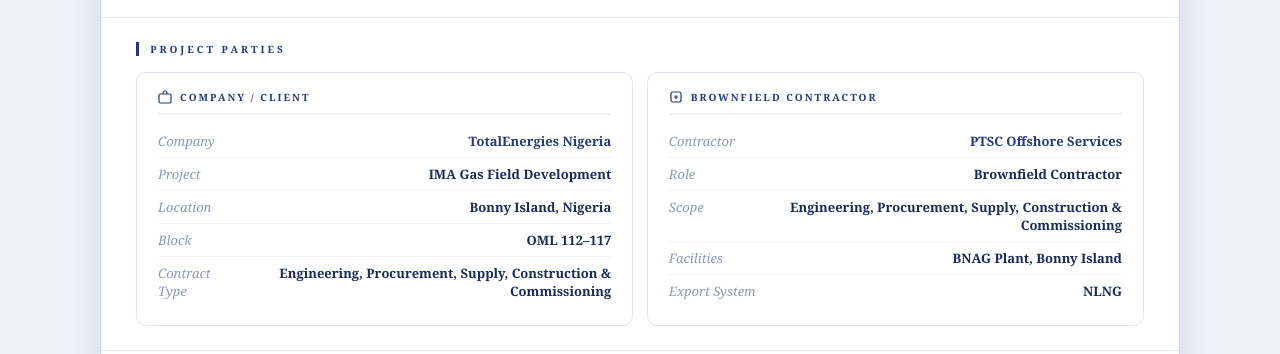
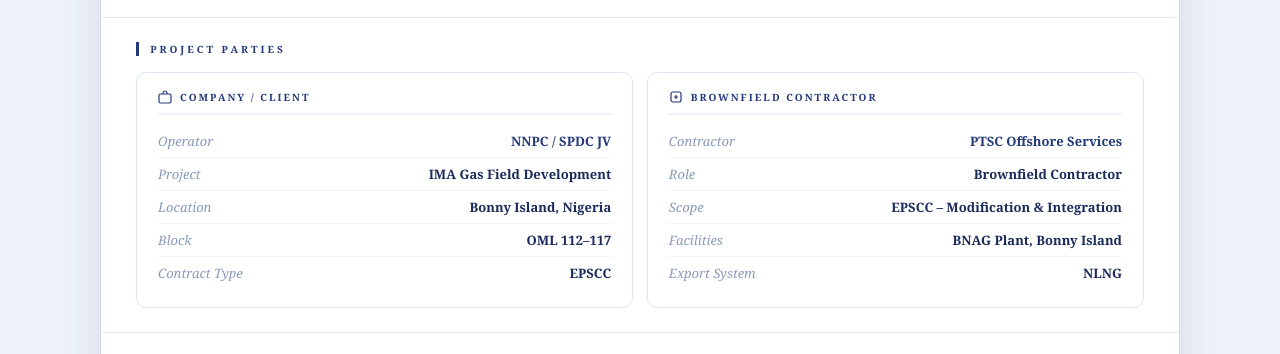
Before and after one commit to hungdivinh/ima-brownfield, a plain HTML site: page index.html in a window 1280 px wide. Shown: the part 800-1154 px from the top of the page. Drawn offline with Linux system fonts and the light colour scheme.

Commit message:
Add files via upload

```diff
--- a/index.html
+++ b/index.html
@@ -333,11 +333,11 @@
             <svg width="14" height="14" viewBox="0 0 14 14"><rect x="1" y="4" width="12" height="9" rx="1.5" fill="none" stroke="#24397A" stroke-width="1.2"/><path d="M5 4V3a2 2 0 014 0v1" stroke="#24397A" stroke-width="1.2" fill="none"/></svg>
             Company / Client
           </div>
-          <div class="pinfo-row"><span class="pinfo-key">Company</span><span class="pinfo-val hi">TotalEnergies Nigeria</span></div>
+          <div class="pinfo-row"><span class="pinfo-key">Operator</span><span class="pinfo-val hi">NNPC / SPDC JV</span></div>
           <div class="pinfo-row"><span class="pinfo-key">Project</span><span class="pinfo-val">IMA Gas Field Development</span></div>
           <div class="pinfo-row"><span class="pinfo-key">Location</span><span class="pinfo-val">Bonny Island, Nigeria</span></div>
           <div class="pinfo-row"><span class="pinfo-key">Block</span><span class="pinfo-val">OML 112&ndash;117</span></div>
-          <div class="pinfo-row"><span class="pinfo-key">Contract Type</span><span class="pinfo-val">Engineering, Procurement, Supply, Construction &amp; Commissioning</span></div>
+          <div class="pinfo-row"><span class="pinfo-key">Contract Type</span><span class="pinfo-val">EPSCC</span></div>
         </div>
 
         <div class="pinfo-card">
@@ -347,7 +347,7 @@
           </div>
           <div class="pinfo-row"><span class="pinfo-key">Contractor</span><span class="pinfo-val hi">PTSC Offshore Services</span></div>
           <div class="pinfo-row"><span class="pinfo-key">Role</span><span class="pinfo-val">Brownfield Contractor</span></div>
-          <div class="pinfo-row"><span class="pinfo-key">Scope</span><span class="pinfo-val">Engineering, Procurement, Supply, Construction &amp; Commissioning</span></div>
+          <div class="pinfo-row"><span class="pinfo-key">Scope</span><span class="pinfo-val">EPSCC &ndash; Modification &amp; Integration</span></div>
           <div class="pinfo-row"><span class="pinfo-key">Facilities</span><span class="pinfo-val">BNAG Plant, Bonny Island</span></div>
           <div class="pinfo-row"><span class="pinfo-key">Export System</span><span class="pinfo-val">NLNG</span></div>
         </div>
```
